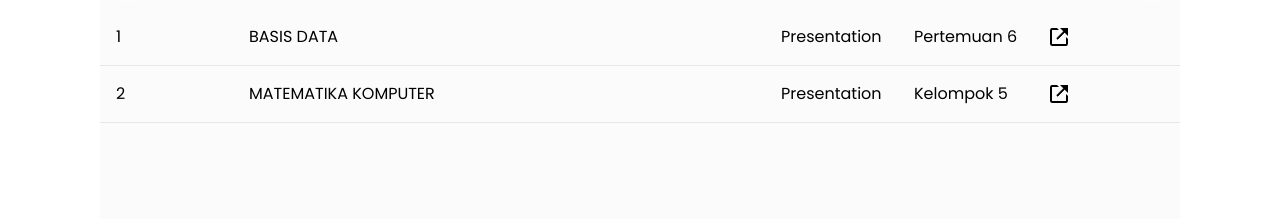
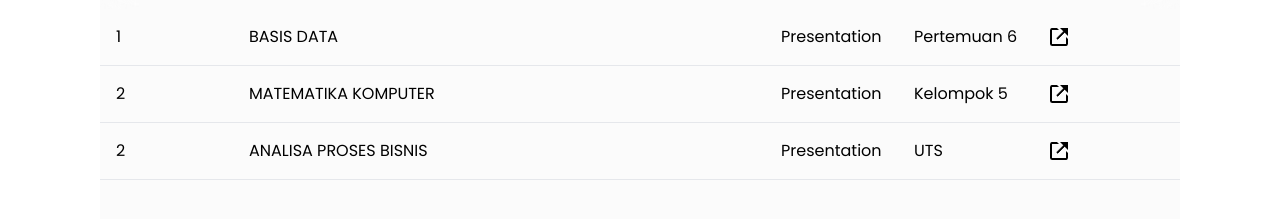
Before and after one commit to JuliAstaa/assigment-link, a website: page index.html in a window 1280 px wide. Shown: the part 55-274 px from the top of the page. Drawn offline with Linux system fonts and the light colour scheme.

Commit message:
add new presentation

```diff
--- a/index.html
+++ b/index.html
@@ -92,6 +92,39 @@
               </a>
             </div>
           </div>
+          <div
+            class="main-content lg:gap-4 p-4 w-full h-full border-b grid lg:grid-cols-8 grid-cols-8 content-center"
+          >
+            <div class="dark:text-white text-xs lg:text-base w-auto">2</div>
+            <div
+              class="lg:col-span-4 col-span-2 dark:text-white text-xs lg:text-base"
+            >
+              ANALISA PROSES BISNIS
+            </div>
+            <div
+              class="dark:text-white text-xs lg:text-base col-span-2 lg:col-span-1"
+            >
+              <h1>Presentation</h1>
+            </div>
+            <div
+              class="dark:text-white text-xs lg:text-base col-span-2 lg:col-span-1"
+            >
+              <h1>UTS</h1>
+            </div>
+            <div>
+              <a
+                target="_blank"
+                href="https://www.canva.com/design/DAGW9rcxr24/kLJu-hfCCgCk1tEFVjIClw/edit?utm_content=DAGW9rcxr24&utm_campaign=designshare&utm_medium=link2&utm_source=sharebutton"
+                class="w-full"
+              >
+                <img
+                  class="w-4 lg:w-auto link-external"
+                  src="icon/link-light.png"
+                  alt=""
+                />
+              </a>
+            </div>
+          </div>
         </div>
       </div>
     </div>
```
